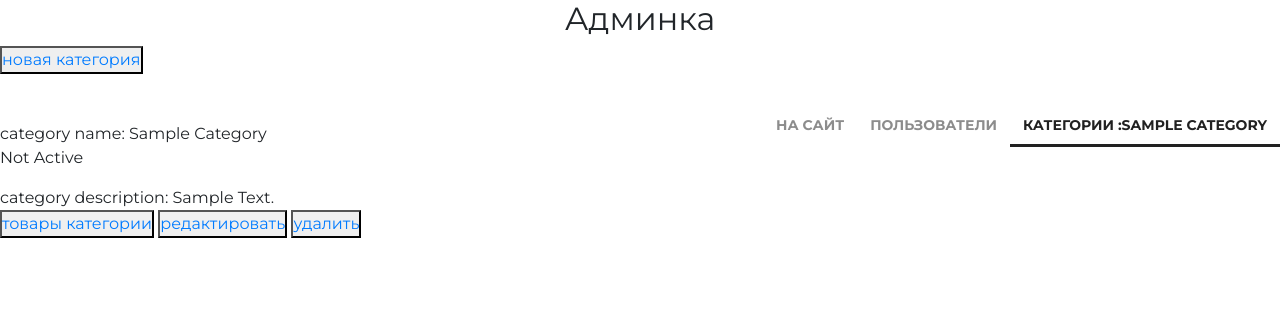
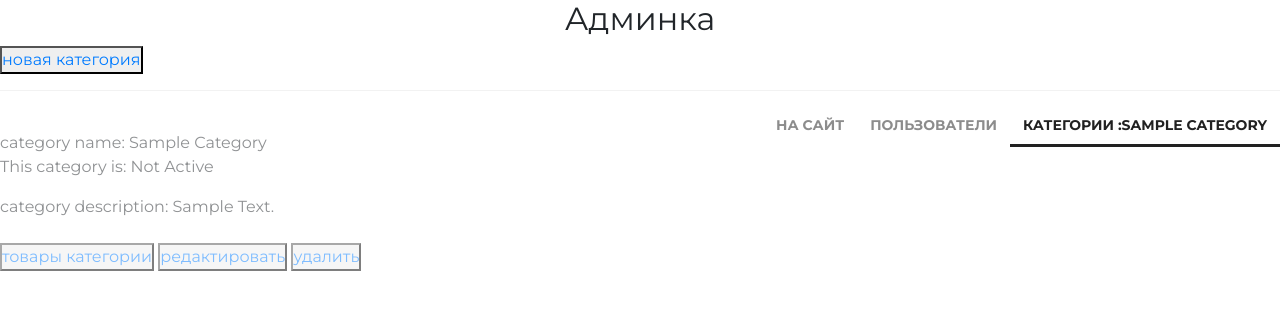
Before and after one commit to usermuser/GB_django1_2, a Django app: template adminapp/templates/adminapp/categories.html in a window 1280 px wide. Shown: the top 310 px of the page. Run offline with Django 3.2, Linux system fonts and the light colour scheme; the template is opened without the code that fills it: most values are stand-ins (such as "Sample title", 1, 10 or a date in 2020); some libraries are stand-ins or nearby versions.

Commit message:
added note that category is active (not deleted) in my new shiny admin page

```diff
--- a/adminapp/templates/adminapp/categories.html
+++ b/adminapp/templates/adminapp/categories.html
@@ -10,24 +10,28 @@
             </button>
 
         {% for category in categories_list %}
-              <div class="category_record">
-{#                {% if not category.is_active %}#}
-{#                    not_active#}
-{#                {% endif %}">#}
+              <div class="category_record
+                {% if not category.is_active %}
+                    not_active
+                {% endif %}">
+                  <hr>
 
-                    <br><br>
+                    <br>
                     <div class="category_name">
                       category name: {{ category.name|title }}
-                        {% if category.is_active %}
-                            <p>Active</p>
-                        {% else %}
-                            <p>Not Active</p>
-                        {% endif %}
+                        <p>This category is:
+                            {% if category.is_active %}
+                                Active
+                            {% else %}
+                                Not Active
+                            {% endif %}
+                        </p>
                     </div>
 
                     <div class="category_desc">
                       category description: {{ category.description|title }}
                     </div>
+                    <br>
 
                     <div class="category_actions">
                           <button>
```
